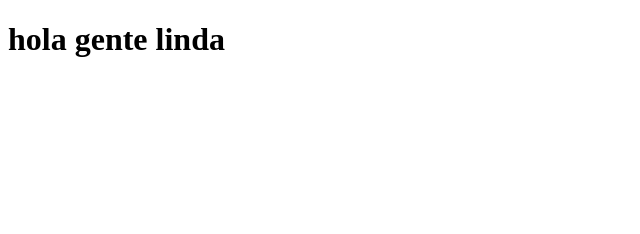
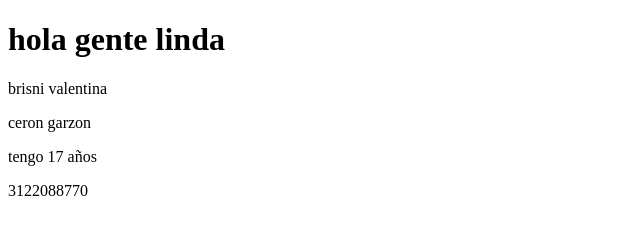
Before and after one commit to Brisnivalentinaceron/valentina1059238648, a plain HTML site: page index.html in a window 1280 px wide. Shown: the whole page, without its empty margins (0-640 px from the left). Drawn offline with Linux system fonts and the light colour scheme.

Commit message:
version2 modificado

```diff
--- a/index.html
+++ b/index.html
@@ -7,5 +7,9 @@
 </head>
 <body>
     <h1>hola gente linda</h1>
+    <p>brisni valentina</p>
+    <p>ceron garzon</p>
+    <p>tengo 17 años</p>
+    <p>3122088770</p>
 </body>
 </html>
```
